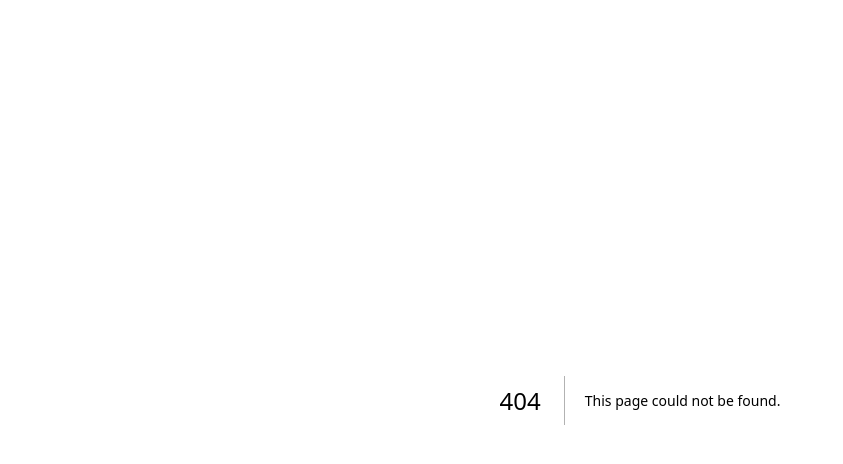
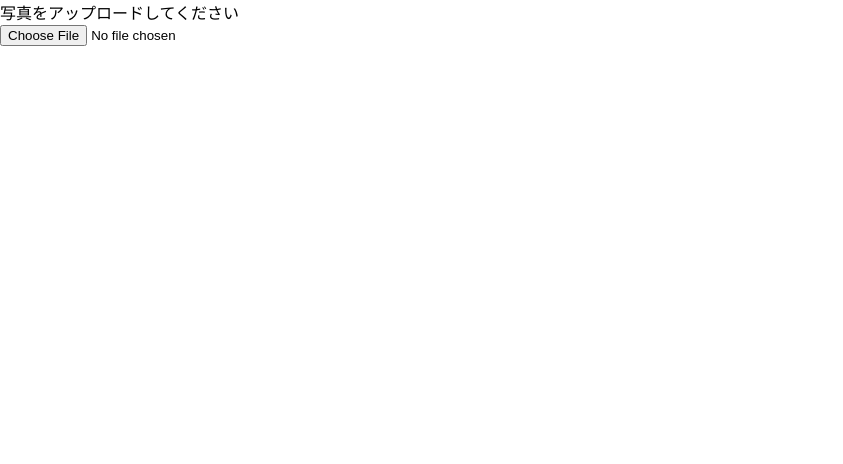
Before and after one commit to gunsow911/ono_hackathon_saru, a Next.js app: page /upload in a window 1280 px wide. Before the commit this address had no page. Shown: the top 464 px of the page, without its empty margins (0-843 px from the left). Built offline with nearby package versions, Linux system fonts and the light colour scheme.

Commit message:
アプロードページの作成

```diff
--- /dev/null
+++ b/pages/upload.tsx
@@ -0,0 +1,23 @@
+import Head from 'next/head'
+import React from 'react';
+import styles from '../styles/Home.module.css'
+
+export default function Home() {
+  const onFileInputChange = (e: React.ChangeEvent<HTMLInputElement>) => {
+    console.log(e.target.files?.item(0));
+  };
+  return (
+    <div className={styles.container}>
+      <Head>
+        <title>小野地区獣害マッピング</title>
+        <link rel="icon" href="/favicon.ico" />
+      </Head>
+      <main>
+        <div>
+          写真をアップロードしてください
+        </div>
+        <input type='file' onChange={onFileInputChange} />
+      </main>
+    </div>
+  )
+}
```
